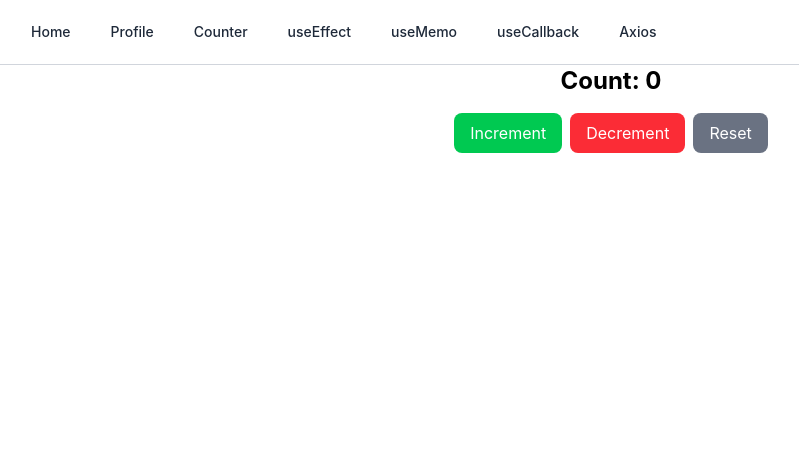
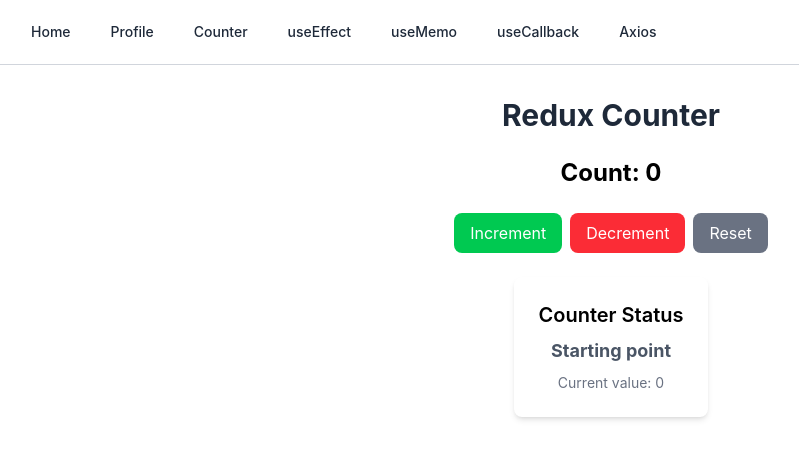
Before and after one commit to pioloebarle/pioloebarle-intern-repo, a React (Vite) app in the folder milestones/5-React-Fundamentals/react-project/: page /counter in a window 1280 px wide. Shown: the top 458 px of the page, without its empty margins (29-828 px from the left). Built offline with nearby package versions, Linux system fonts and the light colour scheme.

Commit message:
feat & docs: Add selector usage in CounterSlice and update documentation with benefits of using selectors in Redux Toolkit in redux_fundamentals.md.

```diff
--- a/milestones/5-React-Fundamentals/react-project/src/components/Counter.jsx
+++ b/milestones/5-React-Fundamentals/react-project/src/components/Counter.jsx
@@ -1,12 +1,14 @@
 import { useSelector, useDispatch } from 'react-redux'
-import { increment, decrement, reset } from '../redux/slices/CounterSlice'
+import { increment, decrement, reset, selectCounterValue } from '../redux/slices/CounterSlice'
+import CounterDisplay from './CounterDisplay'
 
 function Counter() {
-  const count = useSelector((state) => state.counter.value)
+  const count = useSelector(selectCounterValue)
   const dispatch = useDispatch()
 
   return (
-    <div className="flex flex-col gap-4 items-center">
+    <div className="flex flex-col gap-6 items-center p-8">
+      <h2 className="text-3xl font-bold text-gray-800">Redux Counter</h2>
       <div className="text-2xl font-bold">Count: {count}</div>
       <div className="flex gap-2">
         <button
@@ -25,6 +27,7 @@
           Reset
         </button>
       </div>
+      <CounterDisplay />
     </div>
   )
 }
--- /dev/null
+++ b/milestones/5-React-Fundamentals/react-project/src/components/CounterDisplay.jsx
@@ -0,0 +1,40 @@
+import { useSelector } from 'react-redux'
+import { selectCounterValue } from '../redux/slices/CounterSlice'
+
+function CounterDisplay() {
+    const count = useSelector(selectCounterValue)
+
+    const getMessage = () => {
+        if (count < 0) {
+            return { text: "Negative numbers!", color: "text-red-600" }
+        }
+        else if (count === 0) {
+            return { text: "Starting point", color: "text-gray-600" }
+        }
+        else if (count > 0 && count <= 10) {
+            return { text: "Counting up!", color: "text-blue-600" }
+        }
+        else if (count > 10 && count <= 20) {
+            return { text: "Making progress!", color: "text-green-600" }
+        }
+        else {
+            return { text: "Excellent work!", color: "text-yellow-600" }
+        }
+    }
+
+    const message = getMessage()
+
+    return (
+        <div className="p-6 bg-white rounded-lg shadow-md">
+            <h3 className="text-xl font-semibold mb-2">Counter Status</h3>
+            <p className={`text-lg font-bold ${message.color}`}>
+                {message.text}
+            </p>
+            <p className="text-sm text-gray-500 mt-2">
+                Current value: {count}
+            </p>
+        </div>
+    )
+}
+
+export default CounterDisplay
--- a/milestones/5-React-Fundamentals/react-project/src/pages/Home.jsx
+++ b/milestones/5-React-Fundamentals/react-project/src/pages/Home.jsx
@@ -1,6 +1,4 @@
 import Profile from "../assets/profile.jpg"
-import EffectComponent from "../components/EffectComponent"
-import MemoComponent from "../components/MemoComponent"
 
 function Home() {
   return (
--- a/milestones/5-React-Fundamentals/react-project/src/redux/slices/CounterSlice.jsx
+++ b/milestones/5-React-Fundamentals/react-project/src/redux/slices/CounterSlice.jsx
@@ -26,4 +26,7 @@
 // Action creators are generated for each case reducer function
 export const { increment, decrement, incrementByAmount, reset } = counterSlice.actions
 
+// Selector function to get the counter value
+export const selectCounterValue = (state) => state.counter.value
+
 export default counterSlice.reducer
```
Also changed, not shown: 2 other files (tests, documents, lock files or other folders).
